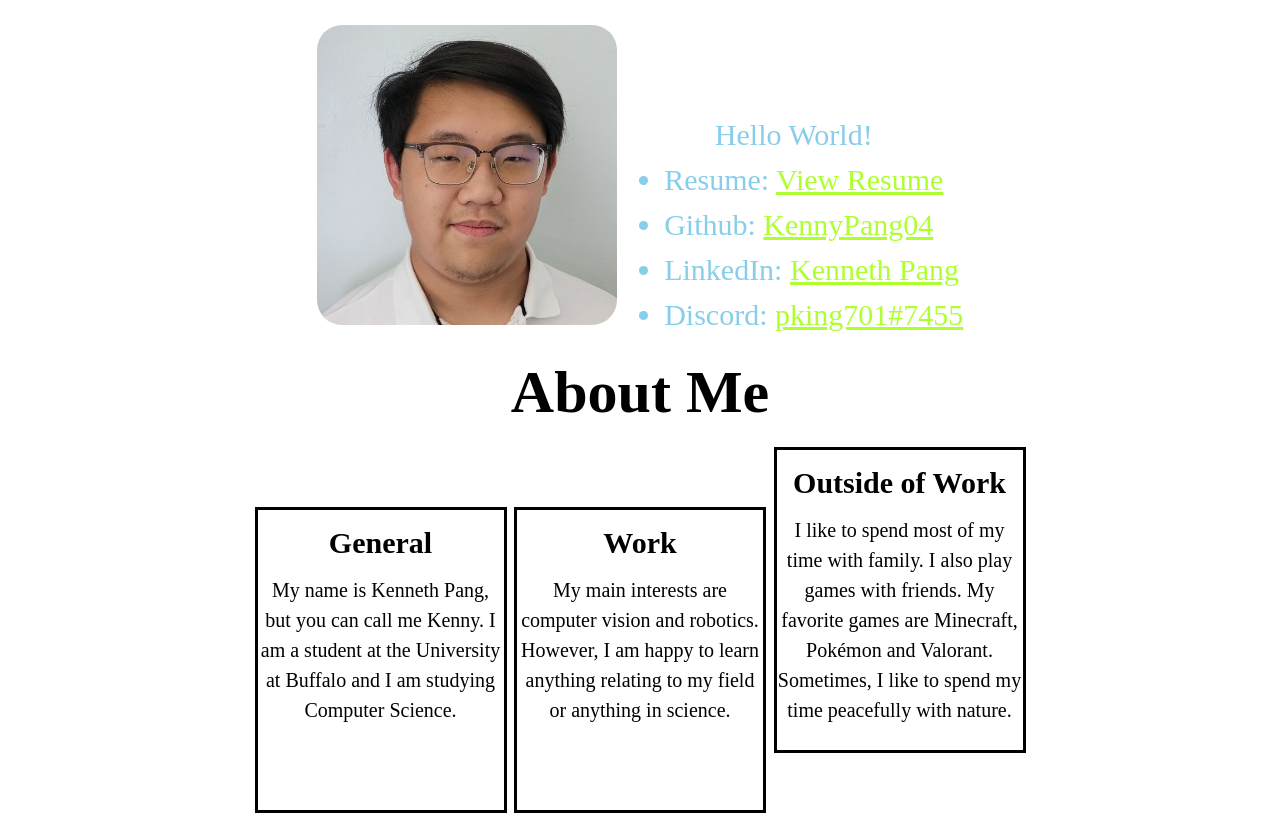
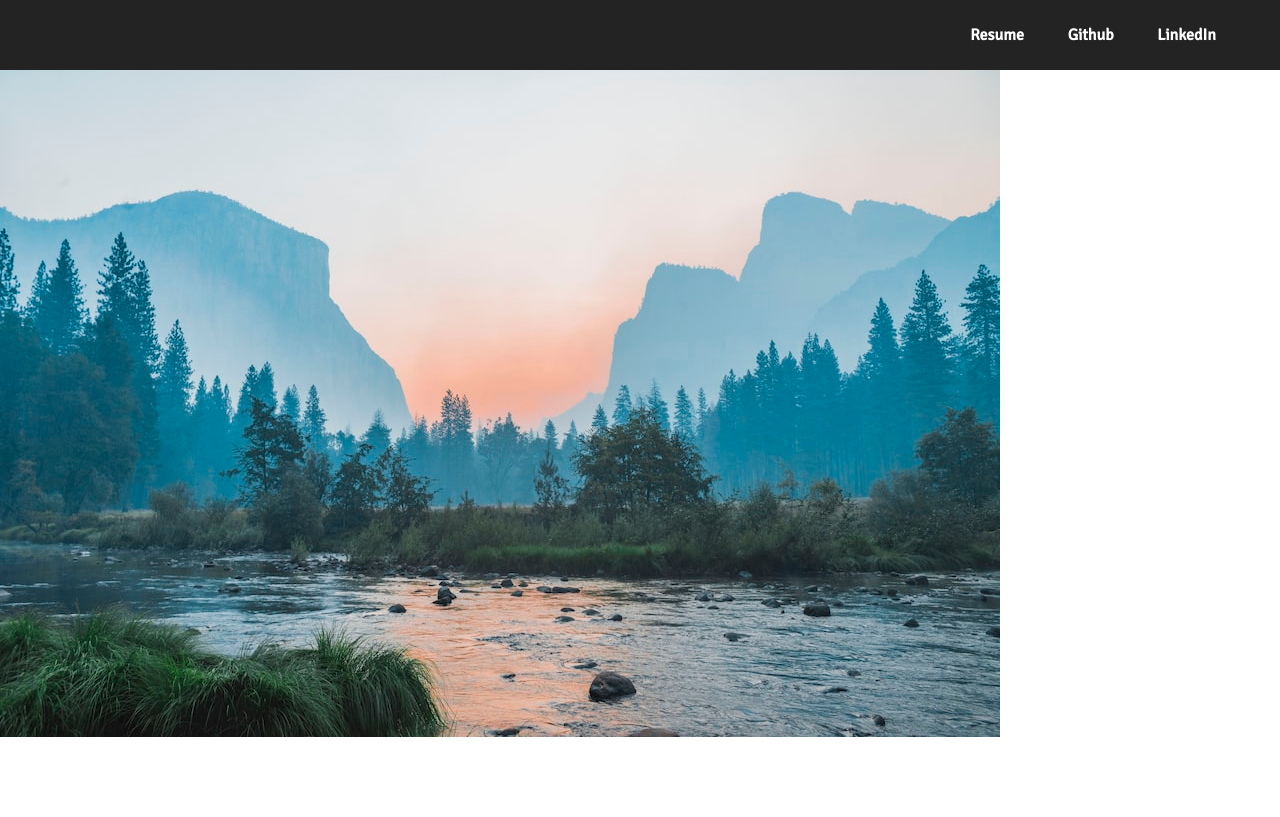
Before and after one commit to KennyPang04/website, a plain HTML site: page index.html in a window 1280 px wide. Shown: the top 817 px of the page. Drawn offline with Linux system fonts and the light colour scheme; a web font is replaced by a local one.

Commit message:
Redesigned the website, trying to add background

```diff
--- a/index.html
+++ b/index.html
@@ -2,63 +2,27 @@
 <html>
     <head>
         <meta charset="utf-8">
+        <meta name="viewport" content="width=device-width, initial-scale1.0">
         <title> Kenneth Pang</title>
         <link rel="icon" type="image/x-icon" href="documents/favicon.ico">
+        <link rel="stylesheet" href="styles.css">
     </head>
 
     <body>
-        <link rel="stylesheet" href="styles.css">
-        <div class="top">
-            <img src="documents/ID-Photo.jpg">
-            <nav class="topRight">
-                <p>Hello World!</p>
+        <section id="navigationBar">
+            <nav>
                 <ul>
-                    <li>
-                        Resume: <a class="links" href="documents/resume.pdf" target="_blank"> View Resume </a>
-                    </li>
-                    <li>
-                        Github: <a class="links" href="https://github.com/KennyPang04" target="_blank"> KennyPang04 </a>
-                    </li>
-                    <li>
-                        LinkedIn: <a class="links" href="https://www.linkedin.com/in/kenneth-pang-b60823240/" target="_blank"> Kenneth Pang </a>
-                    </li>
-                    <li>
-                        Discord: <a class="links" href="https://discord.com/login" target="_blank"> pking701#7455 </a>
-                    </li>
+                    <li> <a class="links" href="documents/resume.pdf" target="_blank"> Resume </a> </li>
+                    <li> <a class="links" href="https://github.com/KennyPang04" target="_blank"> Github </a> </li>
+                    <li> <a class="links" href="https://www.linkedin.com/in/kenneth-pang-b60823240/" target="_blank"> LinkedIn </a> </li>
                 </ul>
             </nav>
-        </div>
+        </section>
 
-        <div class="bottom">
-            <h1>
-                About Me
-            </h1>
-            <section>
-                <box>
-                    <h1>
-                        General
-                    </h1>
-                    <p>
-                        My name is Kenneth Pang, but you can call me Kenny. I am a student at the University at Buffalo and I am studying Computer Science.
-                    </p>
-                </box>
-                <box>
-                    <h1>
-                        Work
-                    </h1>
-                    <p>
-                        My main interests are computer vision and robotics. However, I am happy to learn anything relating to my field or anything in science.
-                    </p>
-                </box>
-                <box>
-                    <h1>
-                        Outside of Work
-                    </h1>
-                    <p>
-                        I like to spend most of my time with family. I also play games with friends. My favorite games are Minecraft, Pokémon and Valorant. Sometimes, I like to spend my time peacefully with nature.
-                    </p>
-                </box>
-            </section>
-        </div>
+        <section id="personal">
+            <img id="background" src="documents/background.jpg">
+            <img id="photo" src="documents/ID-Photo.jpg">
+
+        </section>
     </body>
 </html>
--- a/styles.css
+++ b/styles.css
@@ -1,69 +1,76 @@
 body {
-    margin: 25px;
+    margin: 0px;
     border: 0px;
     padding: 0px;
-    background-color: rgb(255, 255, 255);
-    color: #000000;
-    font-family: signika-bold;
-    font-size: 30px;
-    line-height: 1.5;
-    text-align: center;
+    font-family: signika;
+    font-size: 16px;
 }
 
-.top {
-    color: skyblue;
+#navigationBar {
+    background-color: rgb(36, 35, 35);
 }
 
-.top img {
+nav {
     display: inline-block;
-    border-radius: 25px;
+    width: 95%;
+    margin-left: 10px;
+    margin-right: 10px;
+    padding: 10px;
+    text-align: right;
 }
 
-.topRight ul {
-    text-align: left;
-    color: skyblue;
+nav ul {
+    padding: 0px;
+    margin-top: 5px;
+    margin-bottom: 5px;
 }
 
-ul {
-    margin: 0px;
+nav ul li {
+    display: inline-block;
+    list-style: none;
+    margin: 10px 20px;
 }
 
-.topRight {
-    display: inline-block;
+nav ul li a {
+    text-decoration: none;
+    color: rgb(255, 255, 255);
+    font-weight: bold;
 }
 
-h1 {
-    margin: 10px;
+nav ul li a:hover {
+    color: rgb(23, 201, 255);
 }
 
-p {
-    margin: 0px;
+#personal {
+
 }
 
+#background {
 
-
-section box {
-    font-size: 20px;
-    border-style: solid;
-    width: 20%;
-    block-size: 300px;
-    display: inline-block;
 }
 
-
-.links {
-    text-align: right;
-    border-bottom: 1px solid;
-    border-bottom: black;
-    margin: 0px;
-    padding-top: 1px;
-    color: greenyellow
+#photo {
+    margin-left: 20%;
+    margin-right: 20%;
+    margin-top: 10%;
+    border-radius: 50%;
+    width: 300px;
+    animation: float 4s ease-in-out infinite;
+    justify-content: center;
 }
 
-@font-face {
-    font-family: signika-bold;
-    src: url("fonts/Signika-Bold.ttf");
+@keyframes float {
+    0% {
+        transform: translateY(30px);
+    }
+    50% {
+        transform: translateY(-30px)
+    }
+    100% {
+        transform: translateY(30px);
+    }
 }
+
 @font-face {
     font-family: signika;
     src: url("fonts/Signika-Regular.ttf");
```
Also changed, not shown: documents/background.jpg (added), 1 other file.
